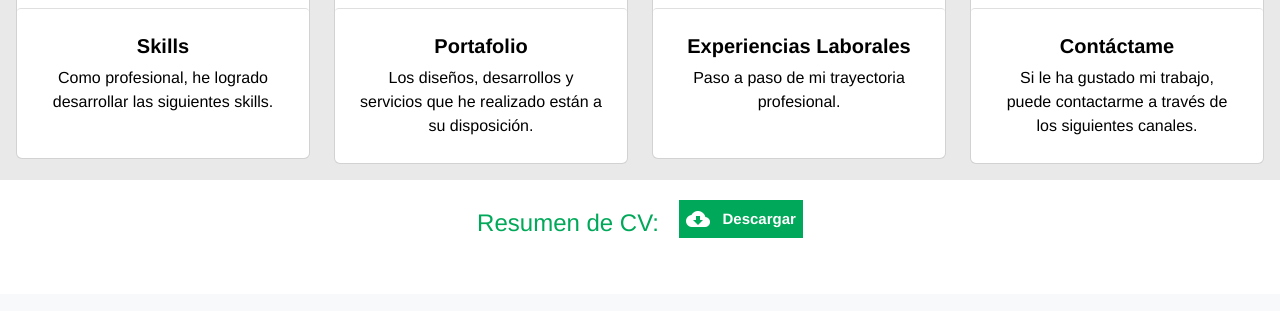
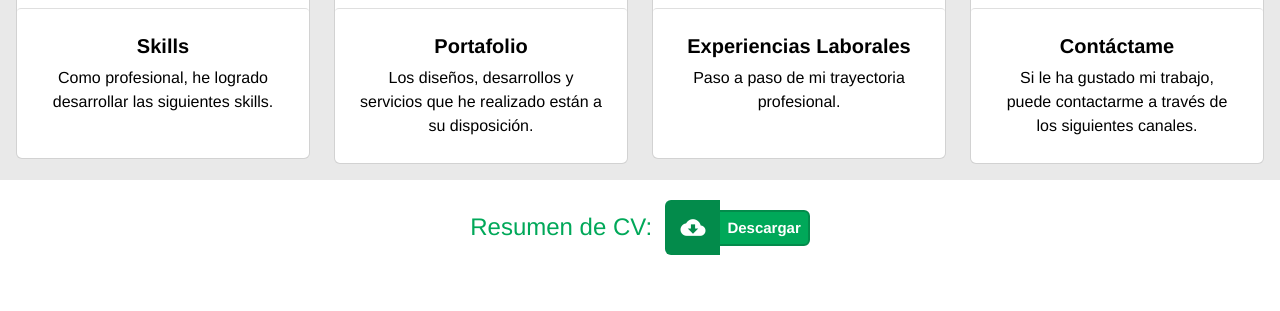
Before and after one commit to jefferfonseca/cv-php, a PHP site: page / in a window 1280 px wide. Shown: the part 921-1232 px from the top of the page. Before the commit the page ends 1159 px from the top, so only its background shows below. Run offline with PHP 8.4, Linux system fonts and the light colour scheme.

Commit message:
Descargar corregido y mejorado

```diff
--- a/css/style.css
+++ b/css/style.css
@@ -176,6 +176,9 @@ img {
 
 /*----------------------------------SKILLS------------------------------------------------------*/
 h4 {
+  display: flex;
+  align-items: center;
+  justify-content: center;
   color: #00a859;
   padding-top: 20px;
 }
@@ -204,18 +207,33 @@ h6 {
   margin: 0;
 }
 
-.btn-cv {
-  padding: 7px;
-  background-color: #00a859;
-  color: #fff;
-  font-size: 15px;
-  border: 0;
-}
-
 .aligned-center {
   /*Centrar  en vertical*/
   display: flex;
   align-items: center;
+}
+
+.aligned-center span {
+  text-decoration: none;
+  padding: 15px;
+  background-color: #038b4b;
+  color: #fff;
+  font-size: 25px;
+  border: 0;
+  border-top-left-radius: 6px;
+  border-bottom-left-radius: 6px;
+}
+
+#descargar {
+  text-decoration: none;
+  padding: 7px;
+  margin-left: -2px;
+  background-color: #00a859;
+  color: #fff;
+  font-size: 15px;
+  border-top-right-radius: 6px;
+  border-bottom-right-radius: 6px;
+  border: 2px solid #038b4b;
 }
 
 @media only screen and (max-width: 600px) {
--- a/includes/footer.php
+++ b/includes/footer.php
@@ -18,12 +18,10 @@
 <div class="container text-center ">
     <h4 style="text-align: center;"> Resumen de CV:
         &nbsp;
-        <button type="button" class="btn-cv"
-            onclick="window.open('https://drive.google.com/file/d/16IgACfQysCJv1loKzyDhxvsEvzmcIfnG/view?usp=share_link');">
-            <div class="aligned-center">
-                <span class="material-icons text-white">cloud_download</span>&nbsp;&nbsp;&nbsp; <b>Descargar</b>
-            </div>
-        </button>
+        <div class="aligned-center">
+            <a href='assets/docs/CV - Ing. Jeferson Fonseca Soto.pdf' download='CV - Ing. Jeferson Fonseca Soto.pdf'><span class="material-icons ">cloud_download</span></a>
+            <a href='assets/docs/CV - Ing. Jeferson Fonseca Soto.pdf' download='CV - Ing. Jeferson Fonseca Soto.pdf' id="descargar"><b>Descargar</b></a>
+        </div>
     </h4>
     <br>
 </div>
```
Also changed, not shown: 1 other file.
